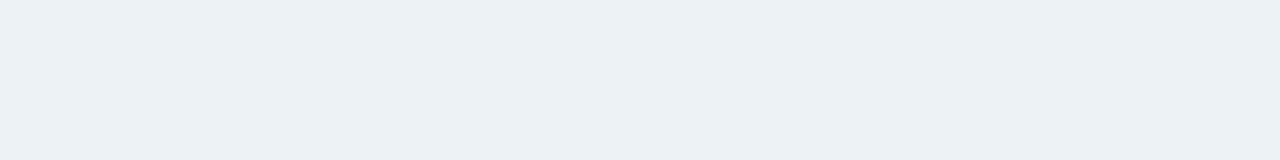
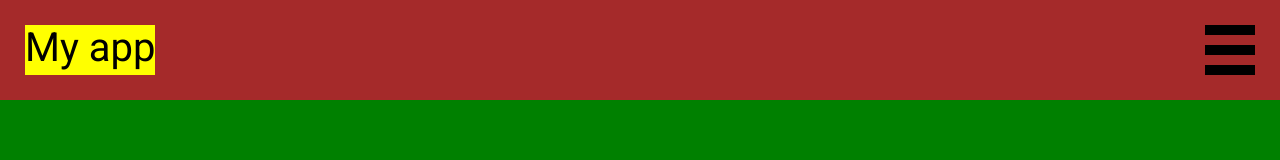
Before and after one commit to verhulstd/slidermenu_css_js, a website built with Vite: page index.html in a window 1280 px wide. Built offline with nearby package versions, Linux system fonts and the light colour scheme.

Commit message:
slidermenu done

```diff
--- a/css/style.scss
+++ b/css/style.scss
@@ -21,4 +21,47 @@ body {
   * {
     line-height: calc(2px + 2ex + 2px);
   }
+  nav {
+    height: 0;
+    transition: all 500ms;
+    background-color: yellow;
+    position: absolute;
+    left: 0;
+    top: 10rem;
+    width: 100%;
+    z-index: 1;
+    &.open {
+      height: calc(100vh - 10rem);
+    }
+  }
+  header {
+    position: absolute;
+    left: 0;
+    top: 0;
+    background-color: brown;
+    width: 100%;
+    height: 10rem;
+    padding: 2.5rem;
+    display: flex;
+    justify-content: space-between;
+    z-index: 2;
+    p {
+      background-color: yellow;
+      font-size: 4rem;
+    }
+    div {
+      height: 5rem;
+      width: 5rem;
+      display: grid;
+      gap: 1rem;
+      cursor: pointer;
+      span {
+        background-color: #000;
+      }
+    }
+  }
+  main {
+    background-color: green;
+    height: 100vh;
+  }
 }
--- a/index.html
+++ b/index.html
@@ -7,5 +7,16 @@
     <link rel="icon" type="image/x-icon" href="favicon.ico" />
     <script src="./js/index.js" type="module"></script>
   </head>
-  <body></body>
+  <body>
+    <header>
+      <p>My app</p>
+      <div>
+        <span></span>
+        <span></span>
+        <span></span>
+      </div>
+    </header>
+    <nav></nav>
+    <main></main>
+  </body>
 </html>
--- a/js/index.js
+++ b/js/index.js
@@ -1,3 +1,10 @@
 import "../css/style.scss";
 
-console.log("javascript works in public area....");
+// console.log("javascript works in public area....");
+
+const navRef = document.querySelector("nav");
+const divRef = document.querySelector("header > div");
+
+divRef.onclick = function () {
+  navRef.classList.toggle("open");
+};
```
